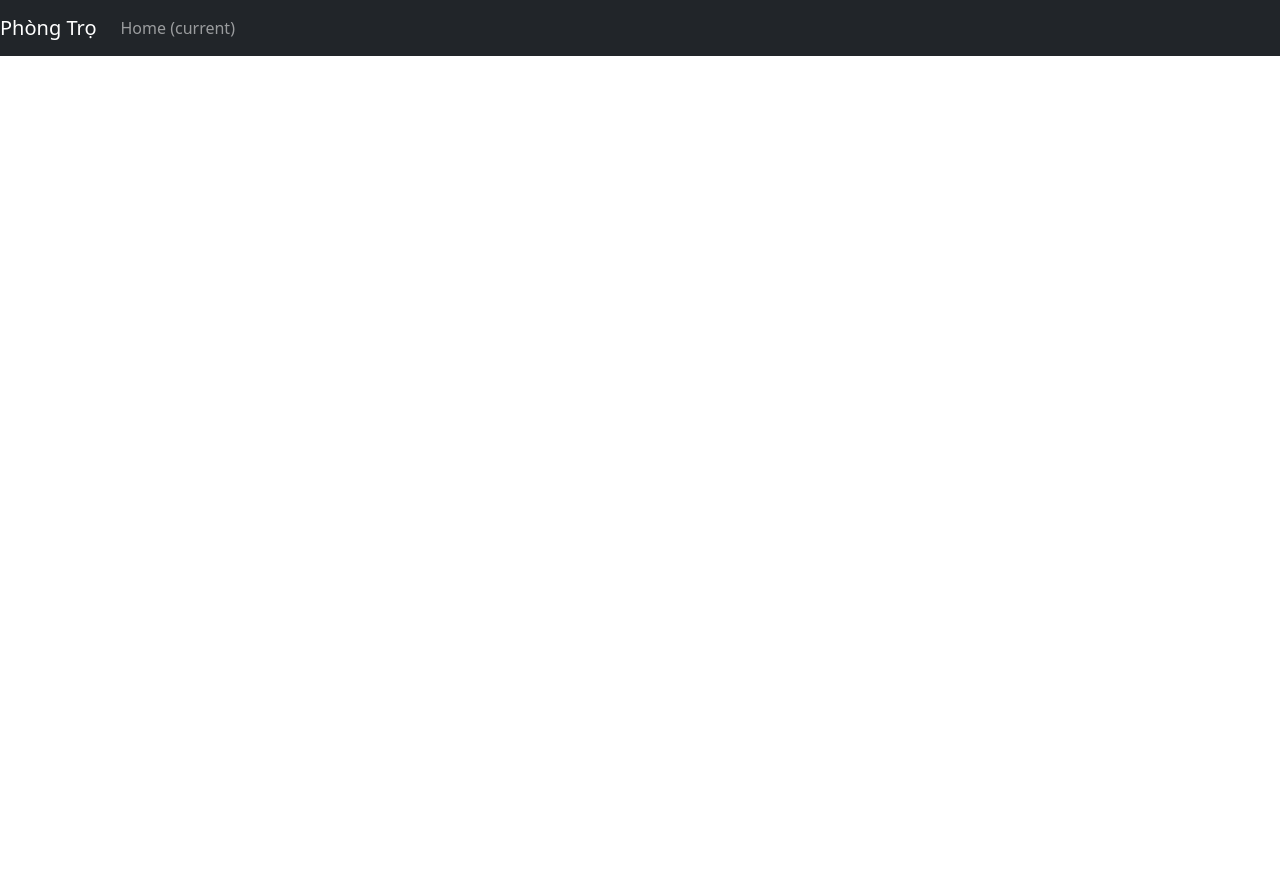
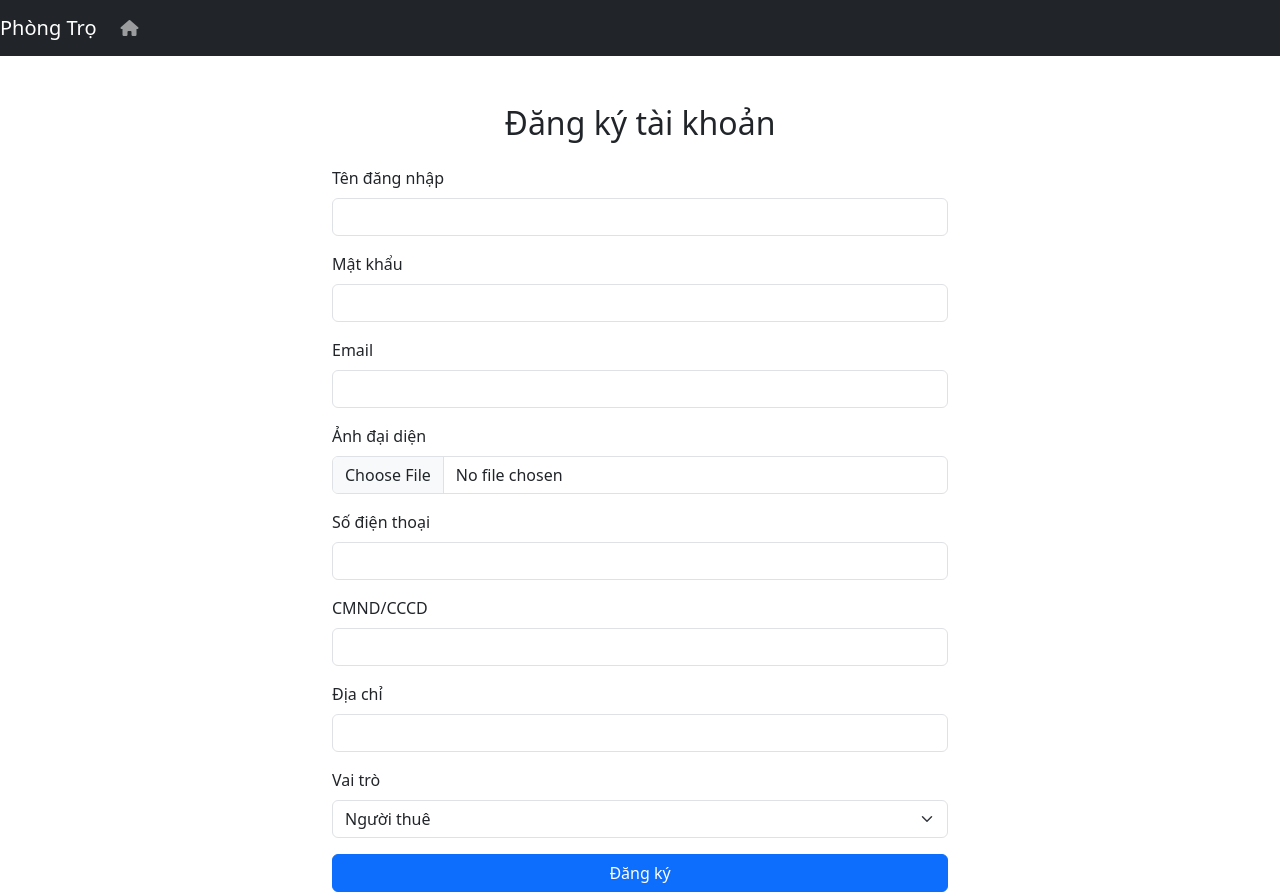
Before and after one commit to nguyentrungtinh2003/room_management_system_frontend, a React (Create React App) app: page /register-user in a window 1280 px wide. Before the commit the page ends 800 px from the top, so only its background shows below. Built offline with nearby package versions, Linux system fonts and the light colour scheme.

Commit message:
Create many page with role,register tenant,fix bug login and register,toast message

```diff
--- a/package.json
+++ b/package.json
@@ -3,6 +3,7 @@
   "version": "0.1.0",
   "private": true,
   "dependencies": {
+    "@fortawesome/fontawesome-free": "^6.6.0",
     "@testing-library/jest-dom": "^5.17.0",
     "@testing-library/react": "^13.4.0",
     "@testing-library/user-event": "^13.5.0",
@@ -12,6 +13,7 @@
     "react-dom": "^18.3.1",
     "react-router-dom": "^6.26.2",
     "react-scripts": "5.0.1",
+    "react-toastify": "^10.0.5",
     "web-vitals": "^2.1.4"
   },
   "scripts": {
--- a/public/index.html
+++ b/public/index.html
@@ -10,6 +10,7 @@
       content="Web site created using create-react-app"
     />
     <link rel="apple-touch-icon" href="%PUBLIC_URL%/logo192.png" />
+
     <!--
       manifest.json provides metadata used when your web app is installed on a
       user's mobile device or desktop. See https://developers.google.com/web/fundamentals/web-app-manifest/
--- a/src/App.js
+++ b/src/App.js
@@ -4,6 +4,11 @@ import Login from "./Auth/Login";
 import Home from "./Pages/Home";
 import Header from "./Pages/header";
 import "bootstrap/dist/css/bootstrap.min.css";
+import "@fortawesome/fontawesome-free/css/all.min.css";
+import "react-toastify/dist/ReactToastify.css";
+import Register from "./Auth/Register";
+import Admin from "./Pages/Admin";
+import Tenant from "./Pages/Tenant";
 
 function App() {
   return (
@@ -12,6 +17,9 @@ function App() {
       <Routes>
         <Route path="/" element={<Home />} />
         <Route path="/login" element={<Login />} />
+        <Route path="/register-user" element={<Register />} />
+        <Route path="/admin" element={<Admin />} />
+        <Route path="/tenant" element={<Tenant />} />
       </Routes>
     </Router>
   );
--- a/src/Auth/Login.js
+++ b/src/Auth/Login.js
@@ -1,6 +1,7 @@
 import axios from "axios";
 import React, { useState } from "react";
 import Url from "../Config/Url";
+import { ToastContainer, toast, Slide } from "react-toastify";
 
 const Login = () => {
   const [data, setData] = useState({});
@@ -19,25 +20,53 @@ const Login = () => {
   const handleSubmit = (event) => {
     event.preventDefault();
     axios
-      .post(`${Url}/api/users/login`, formData, {
-        headers: {
-          Authorization: `Bearer `,
-        },
-      })
+      .post(`${Url}/api/users/login`, formData)
       .then((response) => {
-        setData(response.data);
+        if (response.data.token) {
+          const token = response.data.token;
+          localStorage.setItem("token", token);
+          toast.success("Đăng nhập thành công!", {
+            position: "top-right",
+            autoClose: 3000,
+            transition: Slide,
+          });
+          setTimeout(() => {
+            if (response.data.role == "ADMIN") {
+              window.location.href = "/admin";
+            }
+            if (response.data.role == "TENANT") {
+              window.location.href = "/tenant";
+            }
+            if (response.data.role == "LANDLORD") {
+              window.location.href = "/landlord";
+            }
+          }, 3000);
+        } else {
+          toast.error("Tên đăng nhập hoặc mật khẩu không đúng!", {
+            position: "top-right",
+            autoClose: 3000,
+            transition: Slide,
+          });
+        }
       })
       .catch((error) => {
-        console.log("Login fail !");
+        toast.error("Tên đăng nhập hoặc mật khẩu không đúng!", {
+          position: "top-right",
+          autoClose: 3000,
+          transition: Slide,
+        });
       });
   };
 
   return (
     <>
-      <h2>Đăng nhập</h2>
+      <ToastContainer />
+      <div className="container col-6">
+        <h2 className="text-center">Đăng nhập</h2>
         <form onSubmit={handleSubmit}>
-        <label>Tên đăng nhập:</label>
+          <label className="mb-2">Tên đăng nhập:</label>
           <input
+            className="form-control"
             type="text"
             name="username"
             required
@@ -45,8 +74,9 @@ const Login = () => {
             onChange={handelInputChange}
           />
           <br />
-        <label>Mật khẩu:</label>
+          <label className="mb-2">Mật khẩu:</label>
           <input
+            className="form-control"
             type="password"
             name="password"
             required
@@ -54,9 +84,9 @@ const Login = () => {
             onChange={handelInputChange}
           />
           <br />
-        <input type="submit" value="Submit" />
+          <input className="btn btn-primary" type="submit" value="Đăng nhập" />
         </form>
-      <h2>{data.username}</h2>
+      </div>
     </>
   );
 };
--- a/src/Auth/Register.js
+++ b/src/Auth/Register.js
@@ -0,0 +1,171 @@
+import React, { useState } from "react";
+import axios from "axios";
+import Url from "../Config/Url";
+import { ToastContainer, toast, Slide } from "react-toastify";
+import "react-toastify/dist/ReactToastify.css";
+
+const Register = () => {
+  const [formData, setFormData] = useState({
+    username: "",
+    password: "",
+    email: "",
+    img: null,
+    phoneNumber: "",
+    citizenIdentification: "",
+    address: "",
+    role: "TENANT",
+  });
+
+  const handleInputChange = (e) => {
+    const { name, value } = e.target;
+    setFormData({
+      ...formData,
+      [name]: value,
+    });
+  };
+
+  const handleFileChange = (e) => {
+    setFormData({
+      ...formData,
+      img: e.target.files[0],
+    });
+  };
+
+  const handleSubmit = (e) => {
+    e.preventDefault();
+
+    const form = new FormData();
+    form.append("username", formData.username);
+    form.append("password", formData.password);
+    form.append("email", formData.email);
+    form.append("img", formData.img);
+    form.append("phoneNumber", formData.phoneNumber);
+    form.append("citizenIdentification", formData.citizenIdentification);
+    form.append("address", formData.address);
+    form.append("role", formData.role);
+
+    axios
+      .post(`${Url}/api/users/register`, form, {
+        headers: {
+          "Content-Type": "multipart/form-data",
+          Authorization: `Bearer eyJhbGciOiJIUzM4NCJ9.eyJzdWIiOiJBZG1pbiIsImlhdCI6MTcyNzQwNDY4OSwiZXhwIjoxNzI3NDkxMDg5fQ.ni2X77KqepvOZ2V5cd5a4bU9T2yiawWTP-VSozmMfQJdQPjVmnKKXLp334cYJq29`,
+        },
+      })
+      .then((response) => {
+        toast.success("Đăng ký thành công!", {
+          position: "top-right",
+          autoClose: 3000,
+          transition: Slide,
+        });
+      })
+      .catch((error) => {
+        toast.error("Đăng ký thất bại. Vui lòng thử lại.", {
+          position: "top-right",
+          autoClose: 3000,
+          transition: Slide,
+        });
+      });
+  };
+
+  return (
+    <div className="container mt-5 col-md-6">
+      <ToastContainer />
+      <h2 className="text-center mb-4">Đăng ký tài khoản</h2>
+      <form onSubmit={handleSubmit} encType="multipart/form-data">
+        <div className="mb-3">
+          <label className="form-label">Tên đăng nhập</label>
+          <input
+            type="text"
+            className="form-control"
+            name="username"
+            value={formData.username}
+            onChange={handleInputChange}
+            required
+          />
+        </div>
+        <div className="mb-3">
+          <label className="form-label">Mật khẩu</label>
+          <input
+            type="password"
+            className="form-control"
+            name="password"
+            value={formData.password}
+            onChange={handleInputChange}
+            required
+          />
+        </div>
+        <div className="mb-3">
+          <label className="form-label">Email</label>
+          <input
+            type="email"
+            className="form-control"
+            name="email"
+            value={formData.email}
+            onChange={handleInputChange}
+            required
+          />
+        </div>
+        <div className="mb-3">
+          <label className="form-label">Ảnh đại diện</label>
+          <input
+            type="file"
+            className="form-control"
+            name="img"
+            onChange={handleFileChange}
+            required
+          />
+        </div>
+        <div className="mb-3">
+          <label className="form-label">Số điện thoại</label>
+          <input
+            type="text"
+            className="form-control"
+            name="phoneNumber"
+            value={formData.phoneNumber}
+            onChange={handleInputChange}
+            required
+          />
+        </div>
+        <div className="mb-3">
+          <label className="form-label">CMND/CCCD</label>
+          <input
+            type="text"
+            className="form-control"
+            name="citizenIdentification"
+            value={formData.citizenIdentification}
+            onChange={handleInputChange}
+            required
+          />
+        </div>
+        <div className="mb-3">
+          <label className="form-label">Địa chỉ</label>
+          <input
+            type="text"
+            className="form-control"
+            name="address"
+            value={formData.address}
+            onChange={handleInputChange}
+            required
+          />
+        </div>
+        <div className="mb-3">
+          <label className="form-label">Vai trò</label>
+          <select
+            className="form-select"
+            name="role"
+            value={formData.role}
+            onChange={handleInputChange}
+            required
+          >
+            <option value="TENANT">Người thuê</option>
+          </select>
+        </div>
+        <button type="submit" className="btn btn-primary w-100">
+          Đăng ký
+        </button>
+      </form>
+    </div>
+  );
+};
+
+export default Register;
--- /dev/null
+++ b/src/Pages/Admin.js
@@ -0,0 +1,11 @@
+import React from "react";
+
+const Admin = () => {
+  return (
+    <>
+      <h1>Admin page</h1>;
+    </>
+  );
+};
+
+export default Admin;
--- /dev/null
+++ b/src/Pages/Tenant.js
@@ -0,0 +1,11 @@
+import React from "react";
+
+const Tenant = () => {
+  return (
+    <>
+      <h1>Tenant page</h1>;
+    </>
+  );
+};
+
+export default Tenant;
--- a/src/Pages/header.js
+++ b/src/Pages/header.js
@@ -12,7 +12,7 @@ const Header = () => {
           <ul className="navbar-nav mr-auto">
             <li className="nav-item active">
               <a className="nav-link" href="#">
-                Home <span className="sr-only">(current)</span>
+                <li className="fas fa-home"></li>
               </a>
             </li>
           </ul>
```
Also changed, not shown: 1 other file (tests, documents, lock files or other folders). Lines whose indentation alone changed are shown as unchanged.
